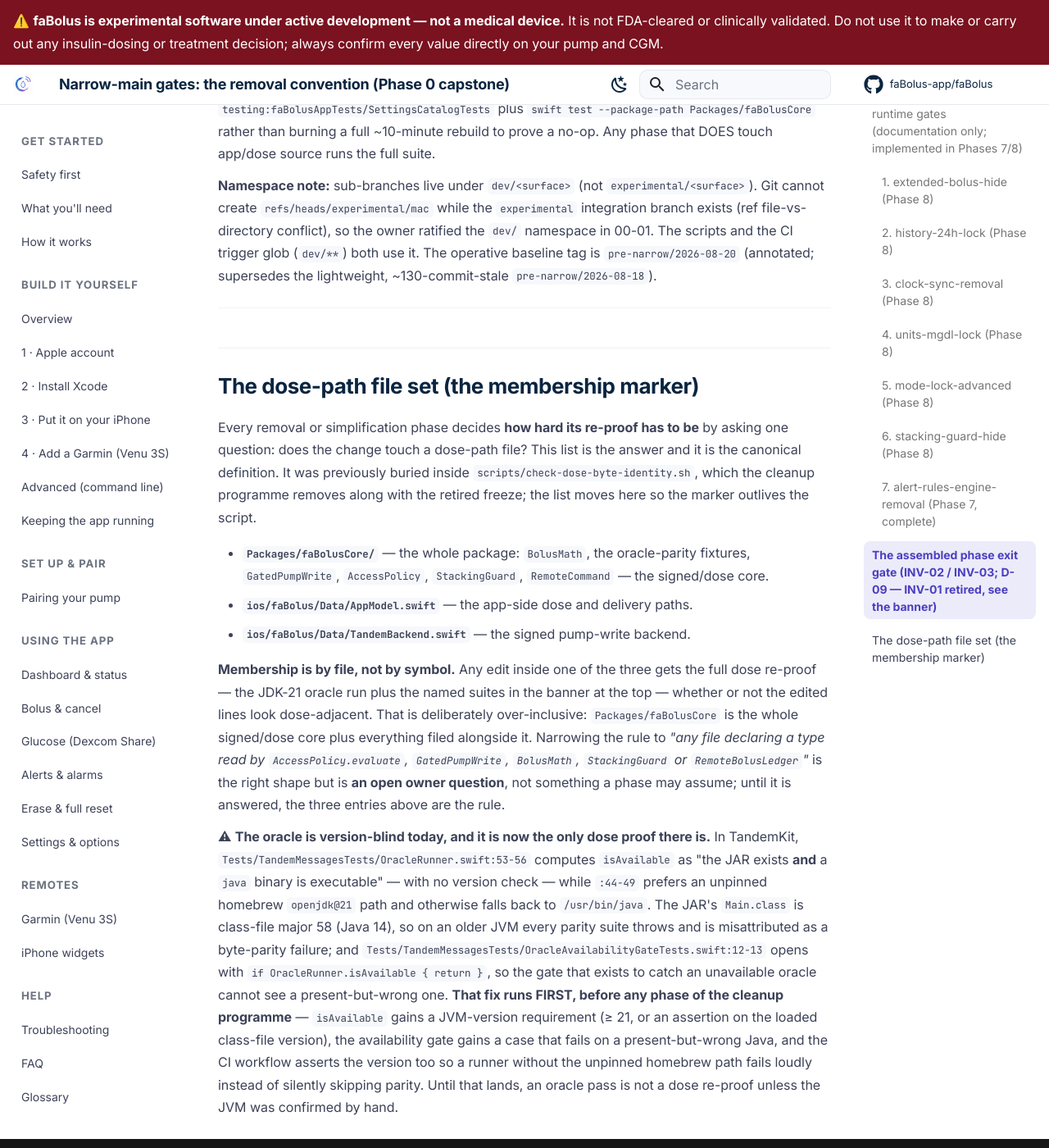
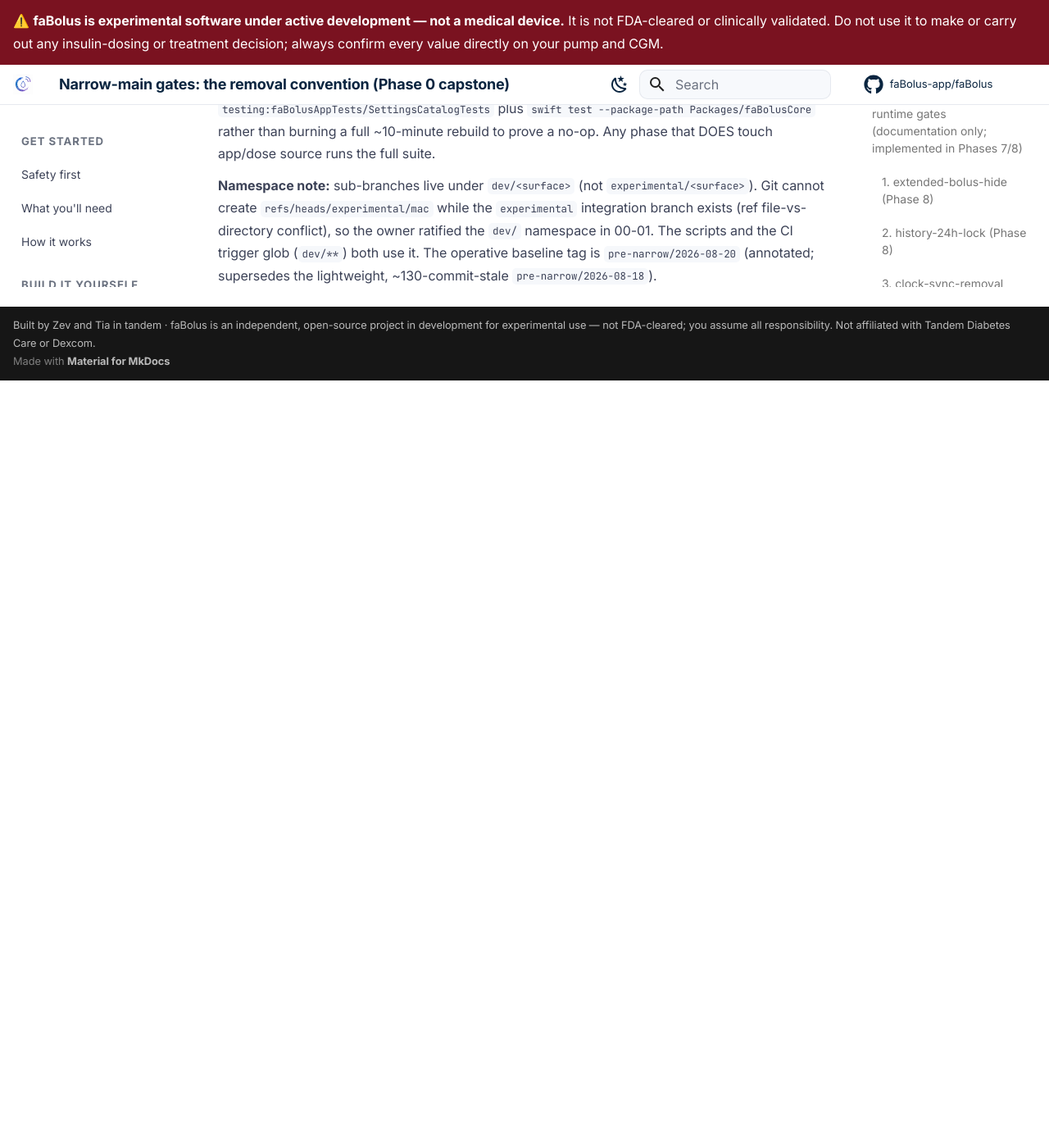
Before and after one commit to faBolus-app/faBolus, an MkDocs documentation site: the page built from docs/NARROW-MAIN-GATES.md, in a window 1280 px wide and 1400 px high, scrolled down 4000 px. Shown: the whole window at 82% size. Built offline with MkDocs 1.6.1 and Material for MkDocs 9.7.7, drawn with Linux system fonts in a browser that asks for light colours; comment, search, counter and statistics services are not loaded; after the commit the page ends 4464 px from its top, so only the background shows below that; some of the changed text lies outside the part shown.

Commit message:
Revert "docs(gates): rehome the dose-path file set, retire the byte-identity freeze"
This reverts commit 4926080.

The change itself was right and is still wanted — but it was Phase 34's work (its
D-47/D-47a), and executing it here put a phase's deliverable on main outside the phase.
Owner correction, and the same one as `18c0508` -> `49784cb`: removals and rewrites go
through a planned phase, not through the session that planned them.

The planning now instructs the edit rather than describing it as done, so Phase 34
performs the rehoming of the DOSE_PATHS list into docs/NARROW-MAIN-GATES.md in the same
commit that deletes scripts/check-dose-byte-identity.sh — which is the ordering that
was wanted anyway, since deleting the script before the marker has a home is what the
precondition exists to prevent.

Co-Authored-By: Claude Opus 5 <noreply@anthropic.com>

```diff
--- a/docs/NARROW-MAIN-GATES.md
+++ b/docs/NARROW-MAIN-GATES.md
@@ -4,19 +4,19 @@
 gates below. Later phases (1–9.5) implement removals against this single convention instead of
 inventing their own shapes.
 
-> **⛔ RETIRED — the cross-branch dose/signed byte-identity freeze does not resume.**
+> **⏸ PAUSED — cross-branch dose/signed byte-identity FREEZE (owner-directed 2026-08-23).**
 > The requirement that `Packages/faBolusCore`, `ios/faBolus/Data/AppModel.swift`, and
 > `ios/faBolus/Data/TandemBackend.swift` stay **byte-identical between `main` and every `dev/<surface>`
-> sub-branch** was paused in 2026-08 for the `AppModel` / `TandemBackend` god-object refactor, and it is
-> now retired outright. It was never a byte-parity oracle — the enforced mode is a cross-branch
-> `git diff` — and it is unrecoverably red: 21 sub-branches, 18 of them at 132 files / 6132+ / 9130−
-> and 3 more at 129 files with different totals, so a re-baseline would be per-branch and would prove
-> nothing about wire bytes. Nothing should be replayed across the sub-branches to satisfy it.
+> sub-branch** (INV-01/INV-03) is **paused** to unblock the `AppModel` / `TandemBackend` god-object
+> refactor — splitting those files necessarily makes the sub-branches diverge in these paths.
+> `scripts/check-dose-byte-identity.sh` is now non-blocking by default (prints a PAUSED banner, exits 0);
+> run it with `ENFORCE_BYTE_IDENTITY=1` to perform the legacy hard check / measure drift.
 >
-> **The dose re-proof that replaces it, for every phase:** the TandemKit **JDK-21 cliparser-JAR oracle
-> byte-parity** run (INV-03) plus the named suites — `BolusMathParity`, `GatedPumpWrite`, `AccessPolicy`,
-> `StackingGuard`, `DeliverySurfaceOutcomeGuard`, `LedgerBlockPrecedence`, `R3CLedgerFault`,
-> `PhoneWidgetDoubleDose`, `TandemDeliveryOutcome` — and `check-schema-drift.sh`. See the list at the end.
+> **This does NOT relax dose-to-pump safety.** The real dose-wire correctness net is *separate* and
+> stays fully in force: the TandemKit **oracle byte-parity** fixtures, the `BolusMathParity`/`GatedPumpWrite`/
+> gate test suites, and `check-schema-drift.sh`. Any refactor touching delivery code must still keep those
+> green. **To resume the freeze:** revert this notice + the `ENFORCE_BYTE_IDENTITY` guard in the script, and
+> replay the dose/signed sources across the `dev/*` sub-branches so they are byte-identical to `main` again.
 
 The v0.5.0 "narrow main" milestone subtracts surfaces from `main` one at a time. Every removal takes
 **exactly one of two shapes**, and which shape is allowed is decided by whether the surface is
@@ -25,14 +25,14 @@ dose-adjacent:
 | Shape | Used for | Mechanism | The invariant it must preserve |
 |-------|----------|-----------|--------------------------------|
 | **Compile gate** (`FABOLUS_*` + `# >>> TAG … # <<< TAG`) | Self-contained, **non**-dose surfaces (a whole target, package, or source-dir set) | `scripts/generate-project.sh` strips the block from a copy of `project.yml` before `xcodegen` runs | The surface is absent at `=0`, present at default; the default spec stays byte-identical to today |
-| **Runtime gate** (settings-forced-value + UI-hide) | **Dose-adjacent** surfaces | Force the existing setting to its safe value + hide the UI; the evaluator/core is **NOT touched** | The dose/signed evaluator/core is **not edited at all**; the oracle + named suites re-prove it (INV-03) |
+| **Runtime gate** (settings-forced-value + UI-hide) | **Dose-adjacent** surfaces | Force the existing setting to its safe value + hide the UI; the evaluator/core is **NOT touched** | The dose/signed evaluator/core is **byte-identical across every branch** (INV-01/INV-03) |
 
 **Why dose-adjacent surfaces get a runtime gate, never a compile-deletion (D-03):** every one of the
-7 hides below touches a file in the dose-path set at the end of this document (`AccessPolicy`,
+7 hides below touches code the `check-dose-byte-identity.sh` invariant protects (`AccessPolicy`,
 `GatedPumpWrite`, `StackingGuard`, `deliverExtendedBolus`, the `PumpResponseApplier` time anchor). A
-`#if FABOLUS_*` around any of it edits the dose/signed core in order to remove a *surface*, which is the
-one mechanism these gates exist to avoid. So a dose-adjacent surface is removed by **forcing its setting
-off and hiding its UI**, leaving the evaluator untouched and its named test suite green. Compile-deleting
+`#if FABOLUS_*` around any of it would make the dose/signed core diverge between branches, the exact
+drift the exit gate forbids. So a dose-adjacent surface is removed by **forcing its setting off and
+hiding its UI**, leaving the evaluator byte-identical and its named test suite green. Compile-deleting
 dose-adjacent code before its dedicated, oracle-re-run phase is Pitfall 5.
 
 ---
@@ -91,7 +91,7 @@ delivery path.
 
 ---
 
-## The assembled phase exit gate (INV-02 / INV-03; D-09 — INV-01 retired, see the banner)
+## The assembled phase exit gate (INV-01 / INV-02 / INV-03; D-09)
 
 Every phase (0 through 9.5) runs this **identical** sequence at its exit gate, assembled from the
 reusable pieces this capstone stood up. Run from the faBolus repo root:
@@ -100,10 +100,10 @@ reusable pieces this capstone stood up. Run from the faBolus repo root:
 # (1) TAG CURRENCY: baseline annotated + ancestor + not-behind on all 3 repos
 ./scripts/verify-pre-narrow-tags.sh
 
-# (2) DOSE RE-PROOF: the TandemKit JDK-21 cliparser-JAR oracle byte-parity run (INV-03) plus the named
-#     dose suites listed at the end of this doc. There is no cross-branch byte-identity step any more —
-#     see the RETIRED banner at the top. Run in the TandemKit repo, with the cliparser JAR built:
-#       ./gradlew :cliparser:shadowJar   (in vendor/pumpx2-oracle)   &&   swift test
+# (2) DOSE/SIGNED BYTE-IDENTICAL: main vs every dev/<surface> sub-branch (empty diff)
+#     ⏸ PAUSED (owner-directed 2026-08-23, for the god-object refactor) — now non-blocking by default.
+#     Use ENFORCE_BYTE_IDENTITY=1 to run the legacy hard check. See the PAUSED banner at the top of this doc.
+./scripts/check-dose-byte-identity.sh
 
 # (3) GREEN MAIN + full safety suite
 swift test --package-path Packages/faBolusCore            # BolusMathParity + oracle-parity + guards
@@ -131,39 +131,3 @@ create `refs/heads/experimental/mac` while the `experimental` integration branch
 file-vs-directory conflict), so the owner ratified the `dev/` namespace in 00-01. The scripts and the
 CI trigger glob (`dev/**`) both use it. The operative baseline tag is `pre-narrow/2026-08-20` (annotated;
 supersedes the lightweight, ~130-commit-stale `pre-narrow/2026-08-18`).
-
----
-
-## The dose-path file set (the membership marker)
-
-Every removal or simplification phase decides **how hard its re-proof has to be** by asking one question:
-does the change touch a dose-path file? This list is the answer and it is the canonical definition. It was
-previously buried inside `scripts/check-dose-byte-identity.sh`, which the cleanup programme removes along
-with the retired freeze; the list moves here so the marker outlives the script.
-
-- **`Packages/faBolusCore/`** — the whole package: `BolusMath`, the oracle-parity fixtures,
-  `GatedPumpWrite`, `AccessPolicy`, `StackingGuard`, `RemoteCommand` — the signed/dose core.
-- **`ios/faBolus/Data/AppModel.swift`** — the app-side dose and delivery paths.
-- **`ios/faBolus/Data/TandemBackend.swift`** — the signed pump-write backend.
-
-**Membership is by file, not by symbol.** Any edit inside one of the three gets the full dose re-proof —
-the JDK-21 oracle run plus the named suites in the banner at the top — whether or not the edited lines
-look dose-adjacent. That is deliberately over-inclusive: `Packages/faBolusCore` is the whole signed/dose
-core plus everything filed alongside it. Narrowing the rule to *"any file declaring a type read by
-`AccessPolicy.evaluate`, `GatedPumpWrite`, `BolusMath`, `StackingGuard` or `RemoteBolusLedger`"* is the
-right shape but is **an open owner question**, not something a phase may assume; until it is answered, the
-three entries above are the rule.
-
-⚠ **The oracle is version-blind today, and it is now the only dose proof there is.** In TandemKit,
-`Tests/TandemMessagesTests/OracleRunner.swift:53-56` computes `isAvailable` as "the JAR exists **and** a
-`java` binary is executable" — with no version check — while `:44-49` prefers an unpinned homebrew
-`openjdk@21` path and otherwise falls back to `/usr/bin/java`. The JAR's `Main.class` is class-file major
-58 (Java 14), so on an older JVM every parity suite throws and is misattributed as a byte-parity failure;
-and `Tests/TandemMessagesTests/OracleAvailabilityGateTests.swift:12-13` opens with
-`if OracleRunner.isAvailable { return }`, so the gate that exists to catch an unavailable oracle cannot see
-a present-but-wrong one.
-**That fix runs FIRST, before any phase of the cleanup programme** — `isAvailable` gains a JVM-version
-requirement (≥ 21, or an assertion on the loaded class-file version), the availability gate gains a case
-that fails on a present-but-wrong Java, and the CI workflow asserts the version too so a runner without the
-unpinned homebrew path fails loudly instead of silently skipping parity. Until that lands, an oracle pass is
-not a dose re-proof unless the JVM was confirmed by hand.
```
